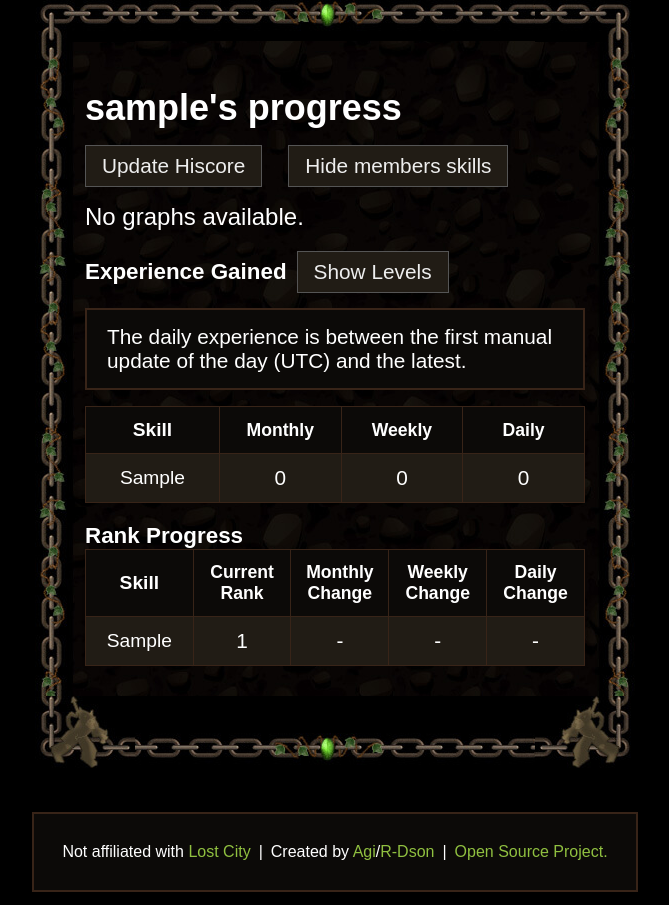
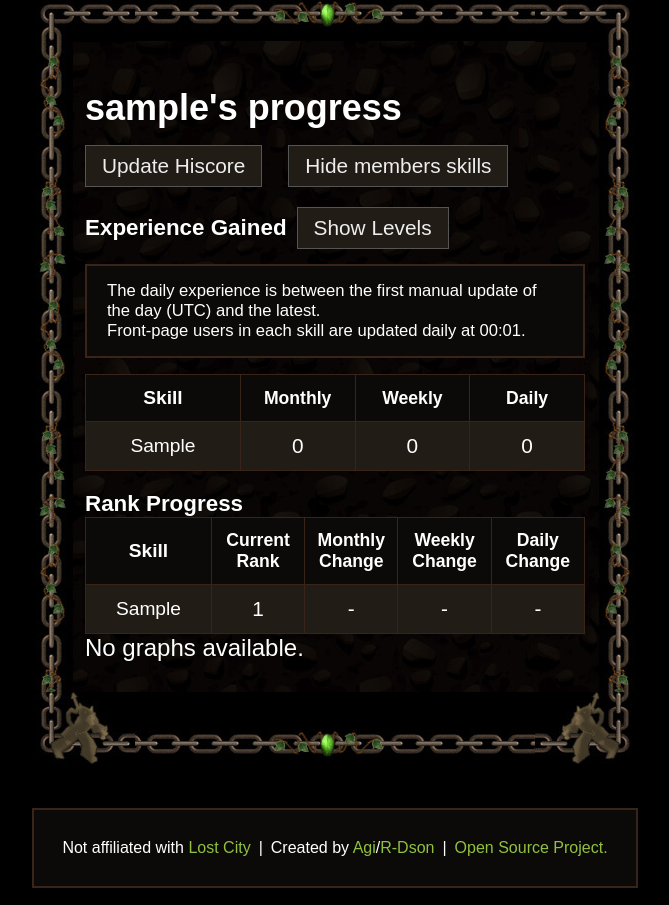
Before and after one commit to R-Dson/2004Tracker, a Flask app: a page that uses templates/fetch.html in a window 1280 px wide. Shown: the part 131-1036 px from the top of the page, without its empty margins (305-974 px from the left). Run offline with Flask 3, Linux system fonts and the light colour scheme; tables that the repository leaves empty hold one stand-in row (values such as "Sample post"); parts of the project's set-up code (start-up, migrations or seed data) failed here and were passed over.

Commit message:
change order of xp table tand graphs

```diff
--- a/static/style.css
+++ b/static/style.css
@@ -343,7 +343,7 @@ body {
 
 .data-table th:first-child,
 .data-table td:first-child {
-  width: 22%;
+  width: 27%;
   font-size: 1.2rem;
 }
 
--- a/templates/fetch.html
+++ b/templates/fetch.html
@@ -4,9 +4,11 @@
 {% if username %}
 <h2>{{ username }}'s progress</h2>
 <div class="update-section">
-      <button id="updateButton" class="button updateButton" onclick="updateHiscore('{{ username }}')">Update Hiscore</button>
+  <button id="updateButton" class="button updateButton" onclick="updateHiscore('{{ username }}')">Update
+    Hiscore</button>
   <span id="updateStatus" style="display: none; margin-left: 10px;"></span>
-      <button id="toggleMembersSkills" class="button updateButton" onclick="toggleMembersSkills()" style="margin-left: 10px;">Hide members skills</button>
+  <button id="toggleMembersSkills" class="button updateButton" onclick="toggleMembersSkills()"
+    style="margin-left: 10px;">Hide members skills</button>
   <div id="refreshPopup" style="display: none; position: fixed; top: 20px; right: 20px;
            background-color: #0f0b08; border: 1px solid #3c3c3c; padding: 15px; color: white;
            box-shadow: 0 2px 4px rgba(0,0,0,0.2); border-radius: 4px; z-index: 1000;">
@@ -15,10 +17,120 @@
       <button onclick="closePopup()"
         style="border: none; background: none; cursor: pointer; font-size: 36px; color: white;">&times;</button>
     </div>
-        <p style="margin: 0; color: #d3d3d3;">You may need to refresh the page to see all changes.<br>You may be refresh limited if you see no changes.</p>
+    <p style="margin: 0; color: #d3d3d3;">You may need to refresh the page to see all changes.<br>You may be refresh
+      limited if you see no changes.</p>
   </div>
 
 </div>
+
+<div style="margin-top: 20px;">
+  <div>
+    <div style="display: flex; align-items: center;">
+      <h4 style="margin: 0;">Experience Gained</h4>
+      <button id="toggleXpLevels" class="button updateButton" onclick="toggleXpLevels()" style="margin-left: 10px;">Show
+        Levels</button>
+    </div>
+    <div class="nav-container" style="font-size: 1.3rem; margin-top: 15px;">
+      <p style="font-size: 0.8em;">The daily experience is between the first manual update of the day (UTC) and the
+        latest.<br>Front-page users in each skill are updated daily at 00:01.</p>
+    </div>
+    <table class="data-table">
+      <thead>
+        <tr>
+          <th>Skill</th>
+          <th>Monthly</th>
+          <th>Weekly</th>
+          <th>Daily</th>
+        </tr>
+      </thead>
+      <tbody>
+        {% for skill, progress in progress_by_skill.items() %}
+        <tr>
+          <td>{{ skill }}</td>
+          <td
+            class="{% if progress.monthly is not none and progress.monthly > 0 %}positive{% elif progress.monthly is not none and progress.monthly < 0 %}negative{% endif %}"
+            title="{% if progress.monthly is not none %}Levels Gained: {{ progress.monthly }}{% endif %}">{{
+            '{:,}'.format(progress.monthly_xp).replace(',', ' ') if progress.monthly_xp is not none and
+            progress.monthly_xp < 1000 else ('{:,}'.format(progress.monthly_xp//1000).replace(',', ' ' ) + 'k' if
+              progress.monthly_xp is not none else '-' ) }}</td>
+          <td
+            class="{% if progress.weekly is not none and progress.weekly > 0 %}positive{% elif progress.weekly is not none and progress.weekly < 0 %}negative{% endif %}"
+            title="{% if progress.weekly is not none %}Levels Gained: {{ progress.weekly }}{% endif %}">{{
+            '{:,}'.format(progress.weekly_xp).replace(',', ' ') if progress.weekly_xp is not none and progress.weekly_xp
+            < 1000 else ('{:,}'.format(progress.weekly_xp//1000).replace(',', ' ' ) + 'k' if progress.weekly_xp is not
+              none else '-' ) }}</td>
+          <td
+            class="{% if progress.daily is not none and progress.daily > 0 %}positive{% elif progress.daily is not none and progress.daily < 0 %}negative{% endif %}"
+            title="{% if progress.daily is not none %}Levels Gained: {{ progress.daily }}{% endif %}">{{
+            '{:,}'.format(progress.daily_xp).replace(',', ' ') if progress.daily_xp is not none and progress.daily_xp <
+              1000 else ('{:,}'.format(progress.daily_xp//1000).replace(',', ' ' ) + 'k' if progress.daily_xp is not
+              none else '-' ) }}</td> {% endfor %}
+      </tbody>
+    </table>
+  </div>
+  {% if ehp_data %}
+  <div style="padding-top: 10px;">
+    <h3>Efficient Hours Played</h3>
+    <table class="data-table">
+      <thead>
+        <tr>
+          <th>Skill</th>
+          <th>EHP</th>
+        </tr>
+      </thead>
+      <tbody>
+        <tr>
+          <td><strong>Total</strong></td>
+          <td><strong>{{ total_ehp }}</strong></td>
+        </tr>
+        {% for skill, value in ehp_data.items() %}
+        <tr title="XP: {% for entry in hiscores_latest %}{% if entry.skill == skill %}{{ " {:,}".format(entry.xp) }}{%
+          endif %}{% endfor %}">
+          <td>{{ skill }}</td>
+          <td>{{ value }}</td>
+        </tr>
+        {% endfor %}
+      </tbody>
+    </table>
+  </div>
+  {% endif %}
+  <div style="margin-top: 20px;">
+    <h4>Rank Progress</h4>
+    <table class="data-table">
+      <thead>
+        <tr>
+          <th>Skill</th>
+          <th>Current Rank</th>
+          <th>Monthly Change</th>
+          <th>Weekly Change</th>
+          <th>Daily Change</th>
+        </tr>
+      </thead>
+      <tbody>
+        {% for entry in hiscores_latest %}
+        {% set progress = rank_progress.get(entry.skill, {}) %}
+        <tr title="Level: {{ entry.level }}">
+          <td>{{ entry.skill }}</td>
+          <td>{{ entry.rank }}</td>
+          <td
+            class="{% if progress.monthly is not none and progress.monthly > 0 %}positive{% elif progress.monthly is not none and progress.monthly < 0 %}negative{% endif %}">
+            {{ progress.monthly if progress.monthly is not none else '-' }}</td>
+          <td
+            class="{% if progress.weekly is not none and progress.weekly > 0 %}positive{% elif progress.weekly is not none and progress.weekly < 0 %}negative{% endif %}">
+            {{ progress.weekly if progress.weekly is not none else '-' }}</td>
+          <td
+            class="{% if progress.daily is not none and progress.daily > 0 %}positive{% elif progress.daily is not none and progress.daily < 0 %}negative{% endif %}">
+            {{ progress.daily if progress.daily is not none else '-' }}</td>
+        </tr>
+        {% endfor %}
+      </tbody>
+    </table>
+  </div>
+</div>
+{% else %}
+<p>No username provided.</p>
+{% endif %}
+
 <script>
   // List of members-only skills
   const membersSkills = ['Agility', 'Fletching', 'Herblore', 'Thieving'];
@@ -156,88 +268,8 @@
   {% endfor %}
 </div>
 {% else %}
+
 <p>No graphs available.</p>
 {% endif %}
-      <div style="margin-top: 20px;">
-         {% if ehp_data %}
-         <div>
-            <h3>Efficient Hours Played</h3>
-            <table class="data-table">
-               <thead>
-                  <tr>
-                     <th>Skill</th>
-                     <th>EHP</th>
-                  </tr>
-               </thead>
-               <tbody>
-                  <tr>
-                     <td><strong>Total</strong></td>
-                     <td><strong>{{ total_ehp }}</strong></td>
-                  </tr>
-                  {% for skill, value in ehp_data.items() %}
-                  <tr title="XP: {% for entry in hiscores_latest %}{% if entry.skill == skill %}{{ "{:,}".format(entry.xp) }}{% endif %}{% endfor %}">
-                     <td>{{ skill }}</td>
-                     <td>{{ value }}</td>
-                  </tr>
-                  {% endfor %}
-               </tbody>
-            </table>
-         </div>
-         {% endif %}
-         <div>
-            <div style="display: flex; align-items: center;">
-                <h4 style="margin: 0;">Experience Gained</h4>
-                <button id="toggleXpLevels" class="button updateButton" onclick="toggleXpLevels()" style="margin-left: 10px;">Show Levels</button>
-             </div>
-             <div class="nav-container" style="font-size: 1.3rem; margin-top: 15px;">
-              <p>The daily experience is between the first manual update of the day (UTC) and the latest.</p>
-             </div>
-            <table class="data-table">
-              <thead>
-                  <tr>
-                     <th>Skill</th>
-                     <th>Monthly</th>
-                     <th>Weekly</th>
-                     <th>Daily</th>
-                  </tr>
-               </thead>
-               <tbody>
-               {% for skill, progress in progress_by_skill.items() %}
-                  <tr>
-                     <td>{{ skill }}</td>
-                     <td class="{% if progress.monthly is not none and progress.monthly > 0 %}positive{% elif progress.monthly is not none and progress.monthly < 0 %}negative{% endif %}" title="{% if progress.monthly is not none %}Levels Gained: {{ progress.monthly }}{% endif %}">{{ '{:,}'.format(progress.monthly_xp).replace(',', ' ') if progress.monthly_xp is not none and progress.monthly_xp < 1000 else ('{:,}'.format(progress.monthly_xp//1000).replace(',', ' ') + 'k' if progress.monthly_xp is not none else '-') }}</td>
-                     <td class="{% if progress.weekly is not none and progress.weekly > 0 %}positive{% elif progress.weekly is not none and progress.weekly < 0 %}negative{% endif %}" title="{% if progress.weekly is not none %}Levels Gained: {{ progress.weekly }}{% endif %}">{{ '{:,}'.format(progress.weekly_xp).replace(',', ' ') if progress.weekly_xp is not none and progress.weekly_xp < 1000 else ('{:,}'.format(progress.weekly_xp//1000).replace(',', ' ') + 'k' if progress.weekly_xp is not none else '-') }}</td>
-                     <td class="{% if progress.daily is not none and progress.daily > 0 %}positive{% elif progress.daily is not none and progress.daily < 0 %}negative{% endif %}" title="{% if progress.daily is not none %}Levels Gained: {{ progress.daily }}{% endif %}">{{ '{:,}'.format(progress.daily_xp).replace(',', ' ') if progress.daily_xp is not none and progress.daily_xp < 1000 else ('{:,}'.format(progress.daily_xp//1000).replace(',', ' ') + 'k' if progress.daily_xp is not none else '-') }}</td>               {% endfor %}
-                </tbody>
-             </table>
-          </div>
-          <div style="margin-top: 20px;">
-             <h4>Rank Progress</h4>
-             <table class="data-table">
-                <thead>
-                   <tr>
-                      <th>Skill</th>
-                      <th>Current Rank</th>
-                      <th>Monthly Change</th>
-                      <th>Weekly Change</th>
-                      <th>Daily Change</th>
-                   </tr>
-                </thead>
-                <tbody>
-                {% for entry in hiscores_latest %}
-                   {% set progress = rank_progress.get(entry.skill, {}) %}
-                   <tr title="Level: {{ entry.level }}">
-                      <td>{{ entry.skill }}</td>
-                      <td>{{ entry.rank }}</td>
-                      <td class="{% if progress.monthly is not none and progress.monthly > 0 %}positive{% elif progress.monthly is not none and progress.monthly < 0 %}negative{% endif %}">{{ progress.monthly if progress.monthly is not none else '-' }}</td>
-                      <td class="{% if progress.weekly is not none and progress.weekly > 0 %}positive{% elif progress.weekly is not none and progress.weekly < 0 %}negative{% endif %}">{{ progress.weekly if progress.weekly is not none else '-' }}</td>
-                      <td class="{% if progress.daily is not none and progress.daily > 0 %}positive{% elif progress.daily is not none and progress.daily < 0 %}negative{% endif %}">{{ progress.daily if progress.daily is not none else '-' }}</td>                   </tr>
-                {% endfor %}
-               </tbody>
-            </table>
-         </div>
-      </div>
-  {% else %}
-    <p>No username provided.</p>
-  {% endif %}
+
 {% endblock %}
--- a/templates/records.html
+++ b/templates/records.html
@@ -26,7 +26,7 @@
         </div>
         {% endfor %}
         <div id="DailyNoteContainer" class="nav-container" style="font-size: 1.3rem; margin-top: 15px; display: none;">
-            <p>The daily experience is between the first manual update of the day and the latest.</p>
+            <p style="font-size: 0.8em;">The daily experience is between the first manual update of the day and the latest.<br>Front-page users in each skill are updated daily at 00:01.</p>
         </div>
     </div>
     {% for period in periods %}
```
Lines whose indentation alone changed are shown as unchanged.
